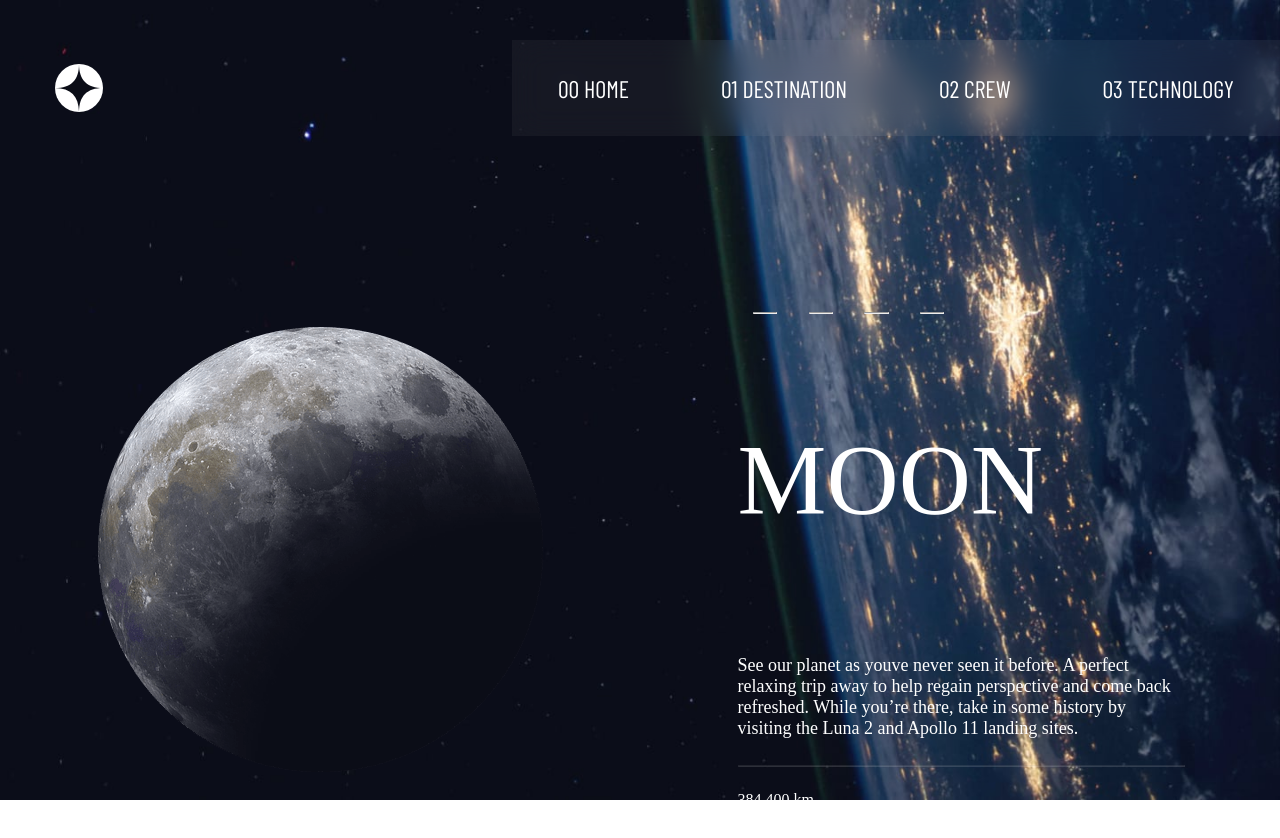
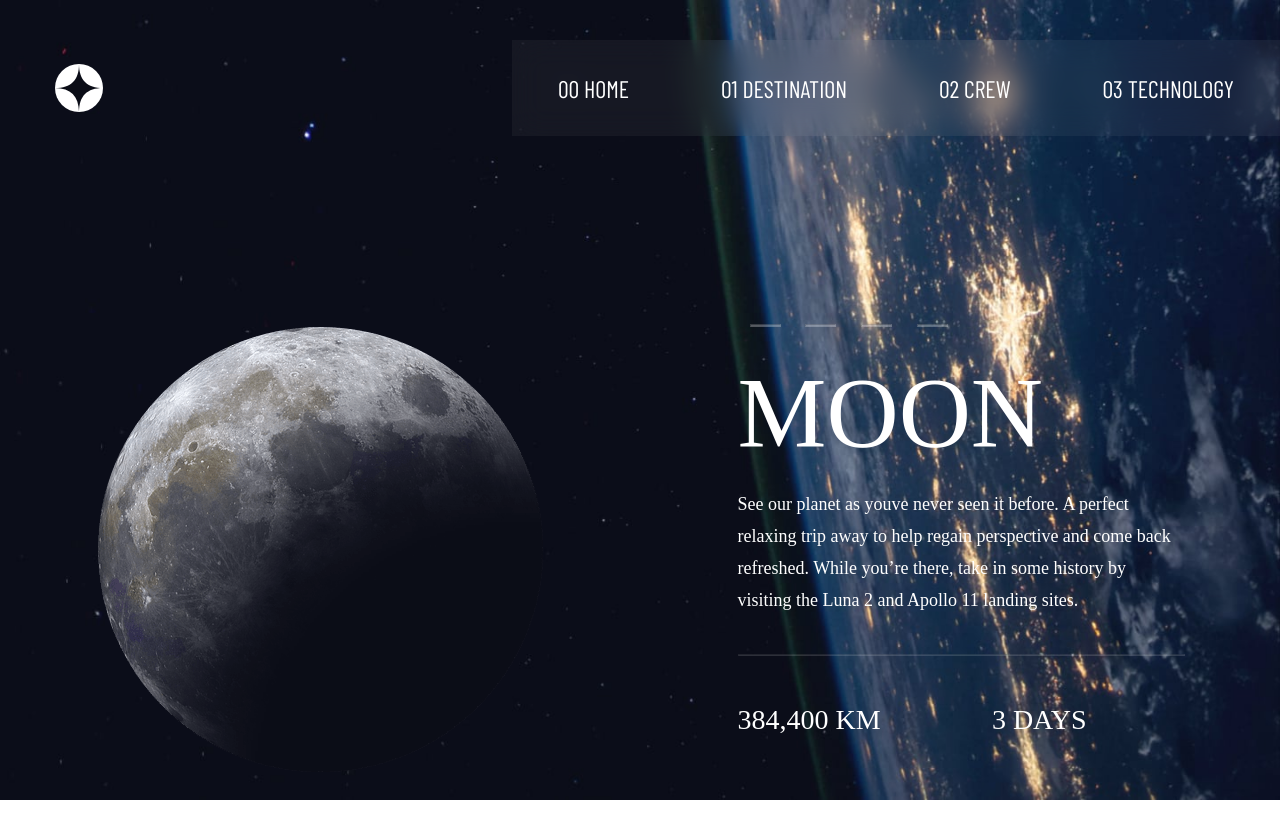
Before and after one commit to DavidSRV/SpaceTS, a React (Create React App) app: page /Destination in a window 1280 px wide. Shown: the top 838 px of the page. After the commit the page ends 800 px from the top, so only its background shows below. Built offline with nearby package versions, Linux system fonts and the light colour scheme; a web font is replaced by a local one.

Commit message:
Destination style done

```diff
--- a/src/pages/destination/Destination.tsx
+++ b/src/pages/destination/Destination.tsx
@@ -30,7 +30,7 @@ const Destination = ({ destination }: IDestination): JSX.Element => {
                 <hr className="section__line" />
 
                 <div className="section__containerKmDays">
-                  <p className="section__descriptionsKmDays">
+                  <p className="section__Km">
                     {destination.distance}
                   </p>
                   <p className="section__days">{destination.travel}</p>
--- a/src/pages/destination/_destinations.scss
+++ b/src/pages/destination/_destinations.scss
@@ -13,15 +13,21 @@ section {
     & .section__containerInfo {
         display: flex;
         flex-direction: column;
+        justify-content: center;
         width: 445px;
         height: 472px;
+
 
         & .section__select {
             display: flex;
             width: 50%;
 
             & .section__button {
-                width: 10%;
+                width: 13%;
+                height: 1.5px;
+                cursor: pointer;
+                background-color: white;
+                opacity: 0.3;
             }
 
         }
@@ -29,15 +35,36 @@ section {
         & .section__name{
             font-size: 100px;
             text-transform: uppercase;
+            margin: 20px 0 0 0;
         }
 
         & .section__description{
             font-size: 18px;
+            line-height: 32px;
         }
 
         & .section__line{
             width: 100%;
+            margin: 20px 0;
             border-color:rgba(255, 255, 255, 0.136);
+        }
+
+        & .section__containerKmDays{
+            display: flex;
+            align-items: flex-start;
+            gap: 25%;
+
+            & .section__Km{
+                font-size: 28px;
+                text-transform: uppercase;
+            }
+
+            & .section__days{
+                font-size: 28px;
+                text-transform: uppercase;
+            }
+
+
         }
 
     }
```
